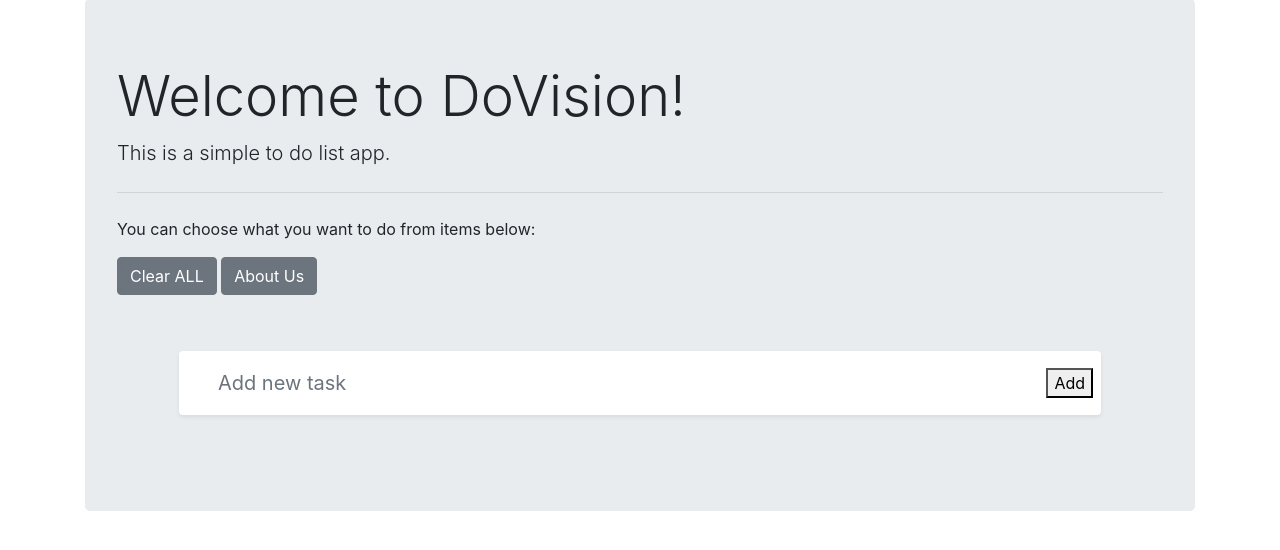
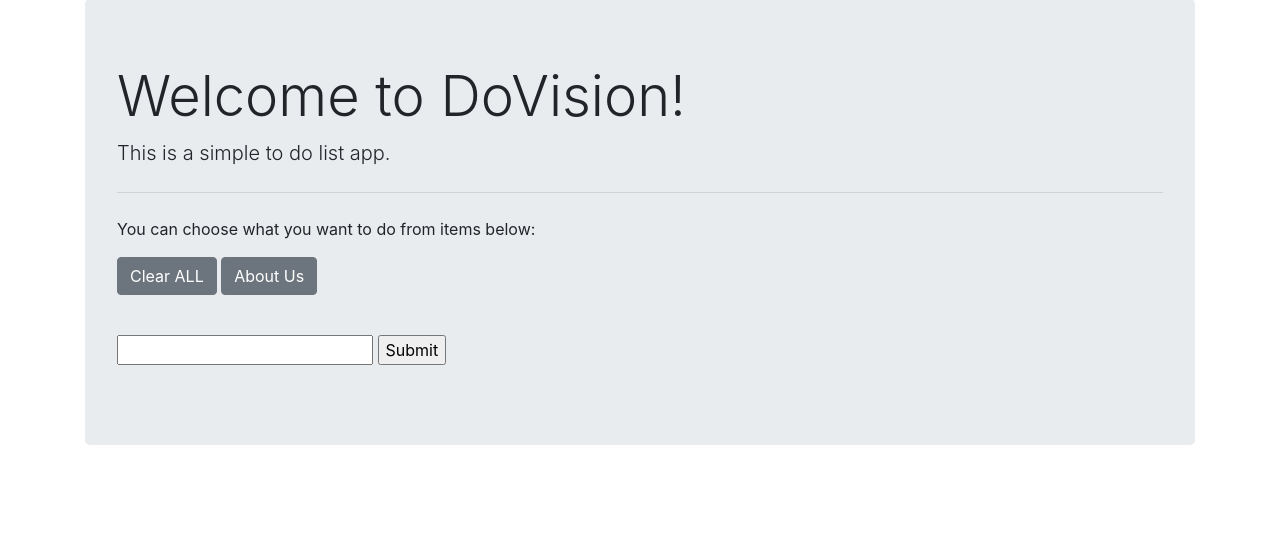
Before and after one commit to ponasObuolys/dovision, a Django app: page / in a window 1280 px wide. Shown: the part 26-576 px from the top of the page. Run offline with Django 3.2, Linux system fonts and the light colour scheme; data that the repository does not hold is empty.

Commit message:
Funkcionalumo "Add task" sutvarkymas.

```diff
--- /dev/null
+++ b/doVision/forms.py
@@ -0,0 +1,11 @@
+from django import forms
+from django.forms import ModelForm
+
+from .models import TodoList
+
+
+class TodoListForm(forms.ModelForm):
+
+    class Meta:
+        model = TodoList
+        fields = '__all__'
--- a/doVision/models.py
+++ b/doVision/models.py
@@ -15,7 +15,7 @@ class Task(models.Model):
 
 
 class TodoList(models.Model):
-    text = models.CharField(max_length=40)
+    text = models.CharField(max_length=350)
     complete = models.BooleanField(default=False)
 
     def __str__(self):
--- a/doVision/templates/home.html
+++ b/doVision/templates/home.html
@@ -21,19 +21,11 @@
             </tr>
             <p><br></p>
 
-
-            <div class="row m-1 p-3" id="eilute" style="padding-top: 20px;">
-            <div class="col col-11 mx-auto">
-                <div class="row bg-white rounded shadow-sm p-2 add-todo-wrapper align-items-center justify-content-center">
-                    <div class="col">
-                        <input class="form-control form-control-lg border-0 add-todo-input bg-transparent rounded" type="text" placeholder="Add new task">
-                    </div>
-                    <tr>
-                        <button class="taskAdd" name="taskAdd" type="submit">Add</button>
-                    </tr>
-                </div>
-            </div>
-        </div>
+            <form method="POST" action="/">
+                {% csrf_token %}
+                {{ form.text }}
+                <input type="submit" name="Add Task">
+            </form>
 
                 <ul  class="taskList">
 
--- a/doVision/views.py
+++ b/doVision/views.py
@@ -1,5 +1,6 @@
 from django.shortcuts import render, redirect
 from .models import TodoList
+from .forms import TodoListForm
 
 # Create your views here.
 
@@ -9,12 +10,13 @@ def index(request):
 
 
 def list(request):
-    todos = TodoList.objects.order_by('text')
-    todos_dict = {'todos': todos}
-    # if request.method == "POST":
-        # if "taskAdd" in request.POST:
-        #     title = request.POST['text']
-        #     Todo = TodoList(text=title, complete=False)
-        #     Todo.save()
-        #     return redirect("/")
+    todos = TodoList.objects.all()
+    form = TodoListForm()
+
+    if request.method == 'POST':
+        form = TodoListForm(request.POST)
+        if form.is_valid():
+            form.save()
+        return redirect('/')
+    todos_dict = {'todos': todos, 'form': form}
     return render (request, 'home.html', context=todos_dict)
```
Also changed, not shown: doVision/migrations/0002_todo.py (added), doVision/migrations/0003_auto_20210131_1141.py (added), doVision/migrations/0004_delete_todolist.py (added), doVision/migrations/0005_todolist.py (added).
